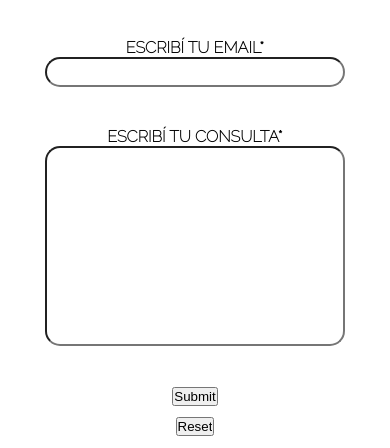
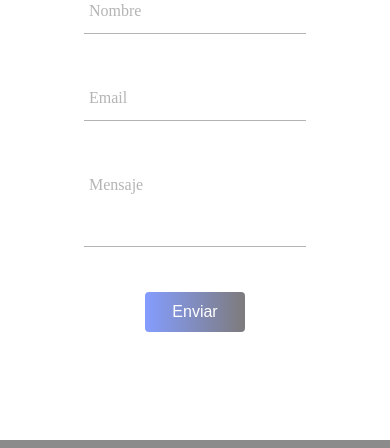
Before and after one commit to gasdicundo/PIANELLIARQUITECTURA-COMISION39385, a website: page pages/contacto.html in a window 390 px wide. Shown: the part 409-857 px from the top of the page. Drawn offline with nearby package versions, Linux system fonts and the light colour scheme; a web font is replaced by a local one.

Commit message:
Ok proyecto para entregar

```diff
--- a/pages/contacto.html
+++ b/pages/contacto.html
@@ -8,7 +8,7 @@
     <link rel="stylesheet" href="../css/style.css">
     <link rel="icon" href="../assets/img/CP.png">
 </head>
-<body>
+<body >
     <div class="hero-contacto">
         <header>
             <nav>
@@ -21,30 +21,25 @@
                 </ul>
             </nav>
         </header>
-        <main>
-            <div>
-                <h1 class="contacto">Contáctanos</h1>
-                <form action="" method="post">
-                    <label class="consulta" for="nombre">
-                        <span>Escribí tu nombre*</span>
-                        <input class="texto2" type="text" id="nombre">
-                    </label>
-                    <label class="consulta" for=" Mail">
-                        <span>Escribí tu email*</span>
-                        <input class="texto2" type="text">
-                    </label>
-                    <label class="consulta" for="Mensaje">
-                        <span>Escribí tu Consulta*</span>
-                        <input class="texto" type="text">
-                    </label>
-                    <div class="boton1">
-                    <input  type="submit">
+        <main class="contacto">
+            <form action="">
+                <div class="form">
+                    <h1>Contactanos</h1>
+                    <div class="grupo">
+                        <input type="text" name="" id="" required><span class="barra"></span>
+                        <label>Nombre</label>
+                    </div>
+                    <div class="grupo">
+                        <input type="email" name="" id="" required><span class="barra"></span>
+                        <label>Email</label>
+                    </div>
+                    <div class="grupo">
+                        <textarea name="" id="" rows="3" required></textarea><span class="barra"></span>
+                        <label>Mensaje</label>
+                    </div>
+                    <button type="submit">Enviar</button>
                 </div>
-                <div class="boton2">
-                    <input  type="reset">
-                </div>
-                </form>
-            </div>
+            </form>
         </main>
         <footer class="footerindex">
             <section class="footer">
--- a/scss/layout/_main-contacto.scss
+++ b/scss/layout/_main-contacto.scss
@@ -1,3 +1,7 @@
+:root{
+        --colorTextos: #49454567;
+    }
+
 .hero-contacto{
     width: 100%;
     height: 100vh;
@@ -14,79 +18,84 @@
     padding-bottom: 40px;
     -webkit-animation: bounce-top 0.9s both;
     animation: bounce-top 0.9s both;
+    width: 100%;
+    height:650px;
+    display: flex;
+    justify-content: center;
+    align-items: center;
 }
-.consulta{
-    display: flex;
-    flex-direction: column;
-    font-family: 'Raleway', sans-serif;
-    /* gap: 30px; */
-    text-align: center;
-    width: 300px;
-    margin: auto;
-    padding-bottom: 40px;
-    text-transform: uppercase;
-    font-weight: bold;
-}
+// .consulta{
+//     display: flex;
+//     flex-direction: column;
+//     font-family: 'Raleway', sans-serif;
+//     /* gap: 30px; */
+//     text-align: center;
+//     width: 300px;
+//     margin: auto;
+//     padding-bottom: 40px;
+//     text-transform: uppercase;
+//     font-weight: bold;
+// }
 
-.texto{
-    height: 200px;
-    text-align:initial;
-    border-radius: 15px;
-    -webkit-animation: bounce-top 0.9s both;
-	        animation: bounce-top 0.9s both;
-}
-@-webkit-keyframes bounce-top {
-    0% {
-      -webkit-transform: translateY(-45px);
-              transform: translateY(-45px);
-      -webkit-animation-timing-function: ease-in;
-              animation-timing-function: ease-in;
-      opacity: 1;
-    }
-    24% {
-      opacity: 1;
-    }
-    40% {
-      -webkit-transform: translateY(-24px);
-              transform: translateY(-24px);
-      -webkit-animation-timing-function: ease-in;
-              animation-timing-function: ease-in;
-    }
-    65% {
-      -webkit-transform: translateY(-12px);
-              transform: translateY(-12px);
-      -webkit-animation-timing-function: ease-in;
-              animation-timing-function: ease-in;
-    }
-    82% {
-      -webkit-transform: translateY(-6px);
-              transform: translateY(-6px);
-      -webkit-animation-timing-function: ease-in;
-              animation-timing-function: ease-in;
-    }
-    93% {
-      -webkit-transform: translateY(-4px);
-              transform: translateY(-4px);
-      -webkit-animation-timing-function: ease-in;
-              animation-timing-function: ease-in;
-    }
-    25%,
-    55%,
-    75%,
-    87% {
-      -webkit-transform: translateY(0px);
-              transform: translateY(0px);
-      -webkit-animation-timing-function: ease-out;
-              animation-timing-function: ease-out;
-    }
-    100% {
-      -webkit-transform: translateY(0px);
-              transform: translateY(0px);
-      -webkit-animation-timing-function: ease-out;
-              animation-timing-function: ease-out;
-      opacity: 1;
-    }
-  }
+// .texto{
+// //     height: 200px;
+//     min-height: 200px;
+//     border-radius: 15px;
+//     -webkit-animation: bounce-top 0.9s both;
+// 	        animation: bounce-top 0.9s both;
+// }
+// @-webkit-keyframes bounce-top {
+//     0% {
+//       -webkit-transform: translateY(-45px);
+//               transform: translateY(-45px);
+//       -webkit-animation-timing-function: ease-in;
+//               animation-timing-function: ease-in;
+//       opacity: 1;
+//     }
+//     24% {
+//       opacity: 1;
+//     }
+//     40% {
+//       -webkit-transform: translateY(-24px);
+//               transform: translateY(-24px);
+//       -webkit-animation-timing-function: ease-in;
+//               animation-timing-function: ease-in;
+//     }
+//     65% {
+//       -webkit-transform: translateY(-12px);
+//               transform: translateY(-12px);
+//       -webkit-animation-timing-function: ease-in;
+//               animation-timing-function: ease-in;
+//     }
+//     82% {
+//       -webkit-transform: translateY(-6px);
+//               transform: translateY(-6px);
+//       -webkit-animation-timing-function: ease-in;
+//               animation-timing-function: ease-in;
+//     }
+//     93% {
+//       -webkit-transform: translateY(-4px);
+//               transform: translateY(-4px);
+//       -webkit-animation-timing-function: ease-in;
+//               animation-timing-function: ease-in;
+//     }
+//     25%,
+//     55%,
+//     75%,
+//     87% {
+//       -webkit-transform: translateY(0px);
+//               transform: translateY(0px);
+//       -webkit-animation-timing-function: ease-out;
+//               animation-timing-function: ease-out;
+//     }
+//     100% {
+//       -webkit-transform: translateY(0px);
+//               transform: translateY(0px);
+//       -webkit-animation-timing-function: ease-out;
+//               animation-timing-function: ease-out;
+//       opacity: 1;
+//     }
+//   }
    @keyframes bounce-top {
      0% {
        -webkit-transform: translateY(-45px);
@@ -140,43 +149,158 @@
      }
    }
 
-.texto:hover{
-    box-shadow: 5px 8px 10px black;
+// .texto:hover{
+//     box-shadow: 5px 8px 10px black;
+// }
+
+// .texto2{
+//     height: 30px;
+//     border-radius: 15px;
+//     -webkit-animation: bounce-top 0.9s both;
+// 	        animation: bounce-top 0.9s both;
+// }
+
+// span{
+//     -webkit-animation: bounce-top 0.9s both;
+//     animation: bounce-top 0.9s both;
+// }
+
+// .texto2:hover{
+//     box-shadow: 5px 8px 10px black;
+// }
+
+// .boton1{
+//     /* display: flex;
+//     flex-direction: row; */
+//     text-align: center;
+//     align-items: center;
+//     margin: auto;
+//     font-family: 'Raleway', sans-serif;
+//     text-transform: uppercase;
+//     padding-bottom: 10px;
+
+// }
+
+// .boton2{
+//     text-align: center;
+//     align-items: center;
+//     margin: auto;
+//     font-family: 'Raleway', sans-serif;
+//     text-transform: uppercase;
+
+// }
+
+form{
+        background: #fff;
+        width: 30%;
+        padding: 10px 0;
+        border-radius: 10px;
+        box-shadow: 0 0 6px 0 rgba(255, 255, 255, 0.8);
     }
 
-.texto2{
-    height: 30px;
-    border-radius: 15px;
-    -webkit-animation: bounce-top 0.9s both;
-	        animation: bounce-top 0.9s both;
+    .form{
+        width: 100%;
+        margin: auto;
     }
 
-span{
-    -webkit-animation: bounce-top 0.9s both;
-    animation: bounce-top 0.9s both;
+    form .grupo{
+        position: relative;
+        margin: 45px;
     }
 
-.texto2:hover{
-    box-shadow: 5px 8px 10px black;
+    input, textarea{
+        background: none;
+        color:#c6c6c6;
+        font-size: 18px;
+        padding: 10px 10px 10px 5px;
+        display: block;
+        width: 100%;
+        border:none;
+        border-bottom: 1px solid var(--colorTextos);
+        resize: none;
     }
 
-.boton1{
-    /* display: flex;
-    flex-direction: row; */
-    text-align: center;
-    align-items: center;
-    margin: auto;
-    font-family: 'Raleway', sans-serif;
-    text-transform: uppercase;
-    padding-bottom: 10px;
-
+    input:focus,textarea:focus{
+        outline: none;
+        color: rgb(94,93,93);
     }
 
-.boton2{
-    text-align: center;
-    align-items: center;
-    margin: auto;
-    font-family: 'Raleway', sans-serif;
-    text-transform: uppercase;
+    input:focus~label,
+    input:valid~label,
+    textarea:focus~label, textarea:valid~label{
+        position: absolute;
+        top: -14px;
+        font-size: 12px;
+        color: #2196F3;
+    }
 
+    label{
+        color: var(--colorTextos);
+        font-size: 16px;
+        position: absolute;
+        left: 5px;
+        top:10px;
+        transition: 0.5s ease all;
+        pointer-events: none;
     }
+
+
+    input:focus~.barra::before, textarea:focus~.barra::before{
+        width: 100%;
+    }
+    .barra{
+        position: relative;
+        display: block;
+        width: 100%;
+    }
+    .barra::before{
+        content: '';
+        height: 2px;
+        width: 0%;
+        bottom: 0;
+        position: absolute;
+        background: linear-gradient(to right, #849dff, #7e7b7c);
+        transition: 0.3s ease all;
+        left: 0%;
+    }
+    button{
+        background: #849dff;
+        /* fallback for old browsers */
+        background: -webkit-linear-gradient(to right, #849dff, #7e7b7c);
+        /* Chrome 10-25, Safari 5.1-6 */
+        background: linear-gradient(to right, #849dff, #7e7b7c);
+        /* W3C, IE 10+/ Edge, Firefox 16+, Chrome 26+, Opera 12+, Safari 7+ */
+        display: block;
+        width: 100px;
+        height: 40px;
+        border:none;
+        color:#fff;
+        border-radius: 4px;
+        font-size: 16px;
+        margin: 10px auto;
+        cursor: pointer;
+    }
+
+    @media screen and (max-width:1100px){
+        form{
+            width: 50%;
+        }
+    }
+
+    @media screen and (max-width:600px){
+        form{
+            width: 60%;
+        }
+    }
+
+    @media screen and (max-width:450px){
+        form{
+            width: 80%;
+        }
+    }
+
+    @media screen and (max-width:300px){
+        form{
+            width: 90%;
+        }
+    }
--- a/scss/layout/_main-index.scss
+++ b/scss/layout/_main-index.scss
@@ -117,21 +117,3 @@ main {
     text-align: center;
 }
 }
-
-.whatsapp1 {
-    position:fixed;
-    width:60px;
-    height:60px;
-    bottom:40px;
-    right:40px;
-    background-color:#25d366;
-    color:#FFF;
-    border-radius:50px;
-    text-align:center;
-    font-size:30px;
-    z-index:100;
-  }
-
-  .whatsapp-icon {
-    margin-top:13px;
-  }
```
Also changed, not shown: css/style.css. Lines whose indentation alone changed are shown as unchanged.
